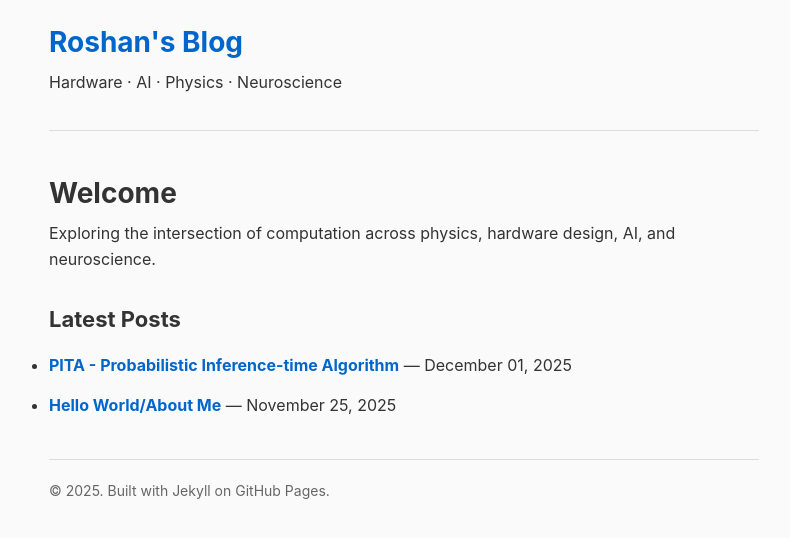
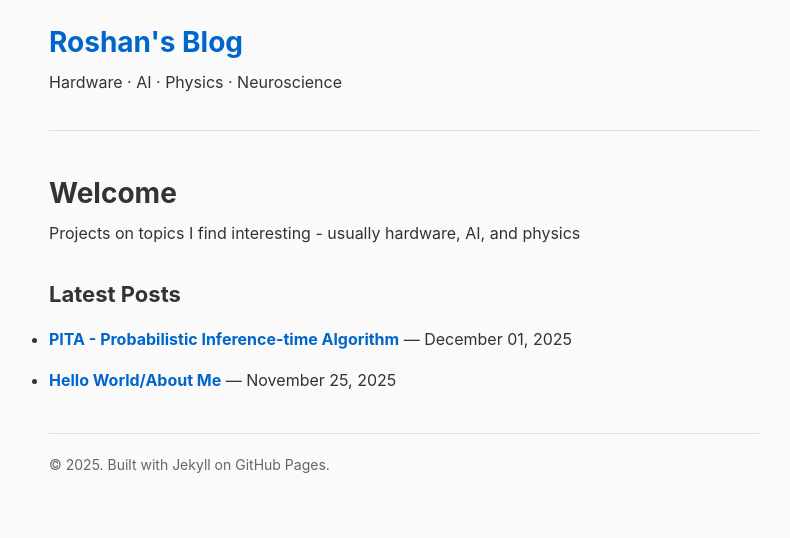
Before and after one commit to roshanwariar/roshanwariar.github.io, a Jekyll site: the page built from index.md, in a window 1280 px wide. Shown: the top 538 px of the page, without its empty margins (236-1026 px from the left). Built offline with Jekyll 4.4.1, drawn with Linux system fonts in a browser that asks for light colours.

Commit message:
Update index.md

```diff
--- a/index.md
+++ b/index.md
@@ -1,11 +1,11 @@
 ---
 layout: default
-title: Computation Blog
+title: Roshan's Blog
 ---
 
 # Welcome
 
-Exploring the intersection of computation across physics, hardware design, AI, and neuroscience.
+Projects on topics I find interesting - usually hardware, AI, and physics
 
 ## Latest Posts
 
```
